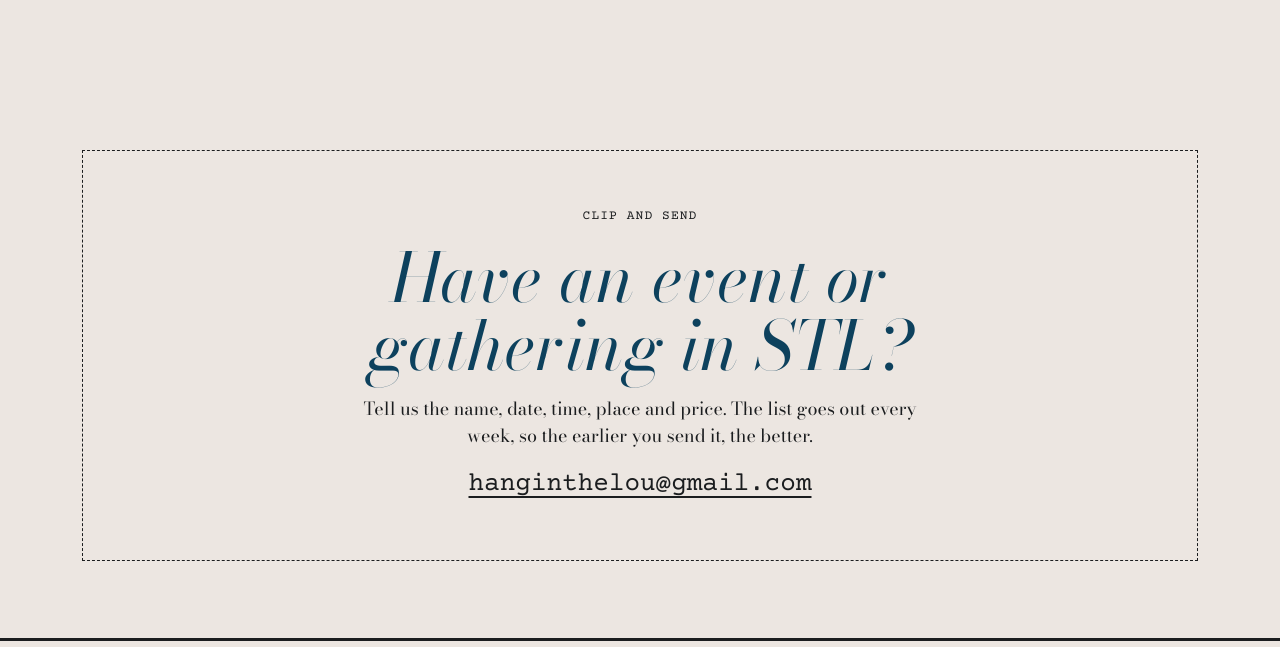
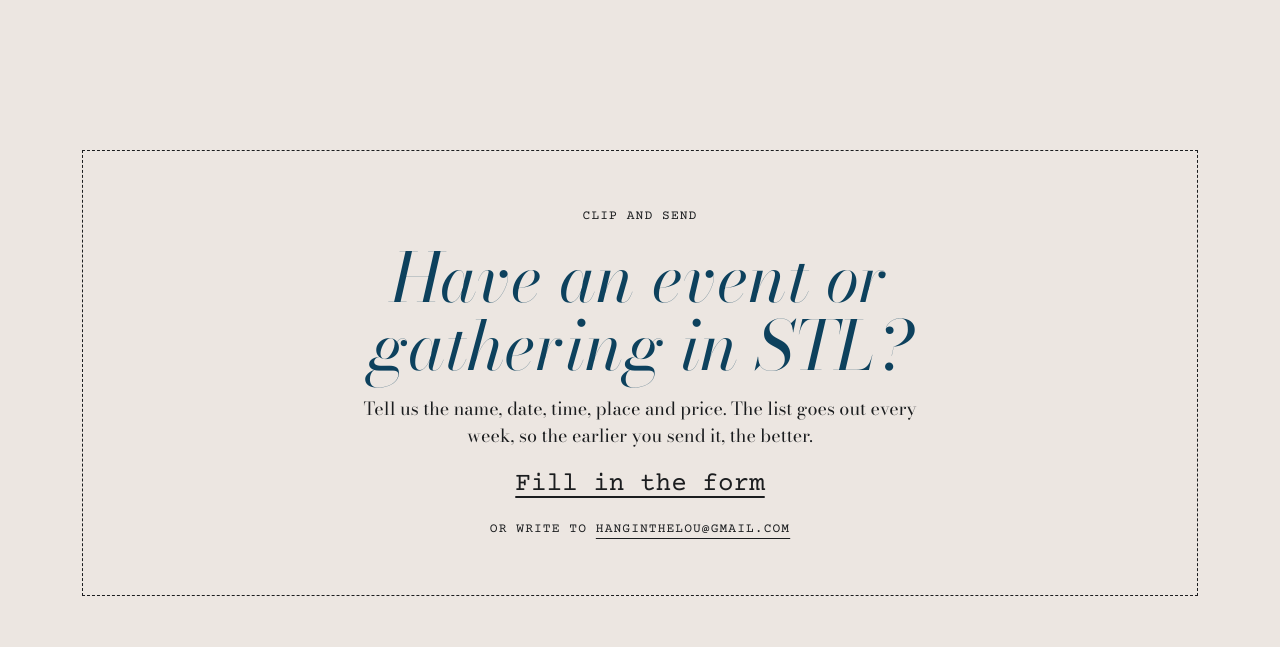
Before and after one commit to abigailschreiber/hanginthelou, a plain HTML site: page index.html in a window 1280 px wide. Shown: the part 6934-7581 px from the top of the page. Drawn offline with nearby package versions, Linux system fonts and the light colour scheme.

Commit message:
Add event submission form link
Co-Authored-By: Claude Fable 5.2 <noreply@anthropic.com>
Claude-Session: https://claude.ai/code/session_01NkXi4WTVmqX2ZvxhUfjKJr

```diff
--- a/index.html
+++ b/index.html
@@ -85,6 +85,7 @@ a.t:hover,a.t:focus-visible{background-size:100% 1px;color:var(--navy)}
 .coupon h2{margin:0;font-weight:400;font-style:italic;font-size:clamp(34px,5.4vw,68px);line-height:1;color:var(--navy);max-width:16ch;text-wrap:balance}
 .coupon p{margin:0;max-width:52ch}
 .coupon a{font-family:var(--type);font-size:clamp(17px,2.6vw,26px);text-underline-offset:6px;overflow-wrap:anywhere}
+.coupon .alt a{font-size:inherit}
 footer{border-top:3px solid var(--rule)}
 footer .wrap{display:flex;flex-wrap:wrap;gap:20px 32px;align-items:center;justify-content:space-between;padding-top:22px;padding-bottom:34px}
 footer img{height:46px;width:auto}
@@ -165,7 +166,8 @@ footer p{margin:0;max-width:62ch;color:var(--soft);text-transform:none;letter-sp
       <span class="meta">Clip and send</span>
       <h2>Have an event or gathering in STL?</h2>
       <p>Tell us the name, date, time, place and price. The list goes out every week, so the earlier you send it, the better.</p>
-      <a href="mailto:hanginthelou@gmail.com">hanginthelou@gmail.com</a>
+      <a href="https://docs.google.com/forms/d/e/1FAIpQLScRzN0I4CK1_3rHs5dkK7m6omzMQN4mFF9pEwFvav4rGkVdqg/viewform" target="_blank" rel="noopener">Fill in the form</a>
+      <p class="meta alt">or write to <a href="mailto:hanginthelou@gmail.com">hanginthelou@gmail.com</a></p>
     </div>
   </div>
 </section>
```
